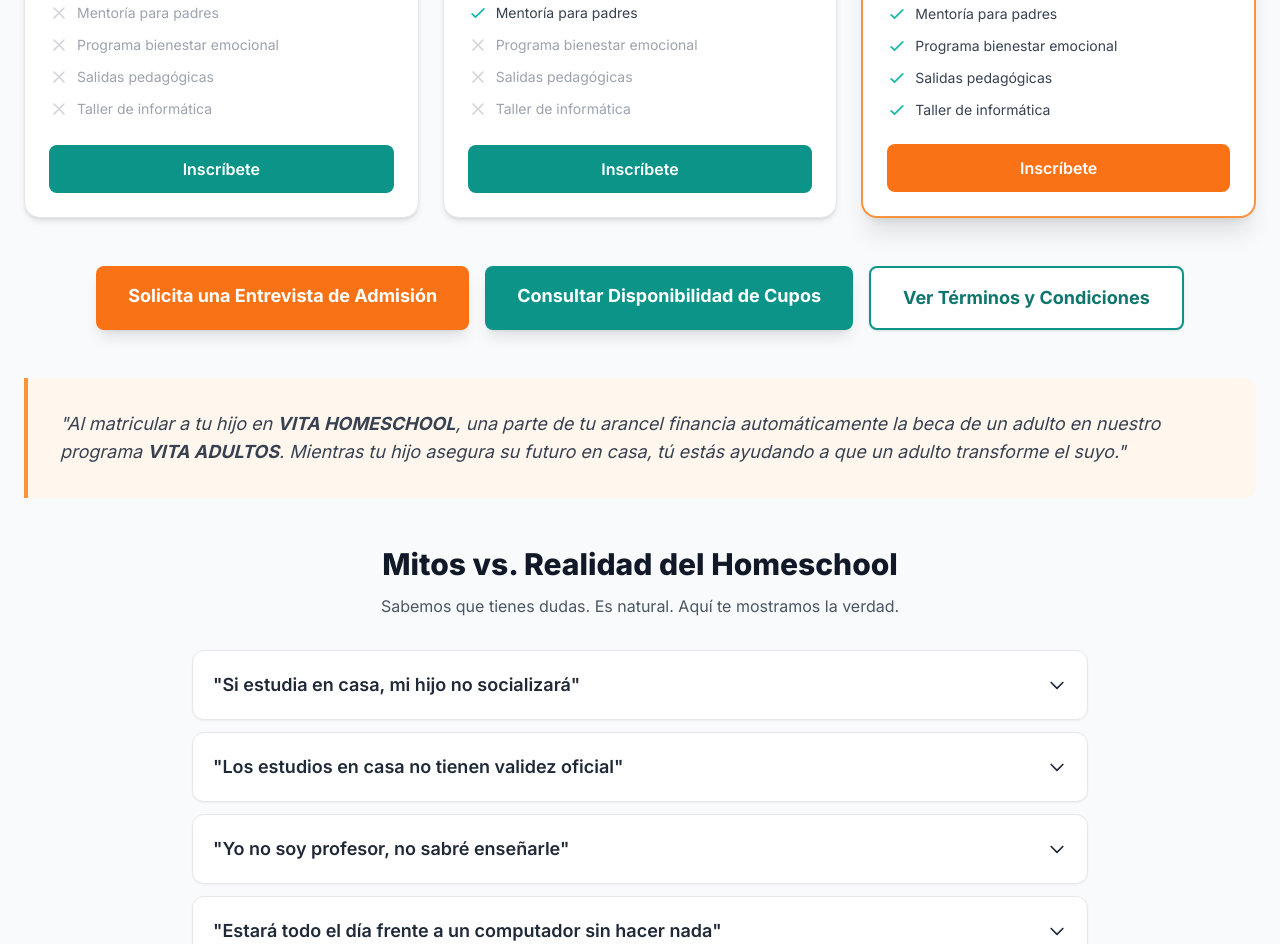
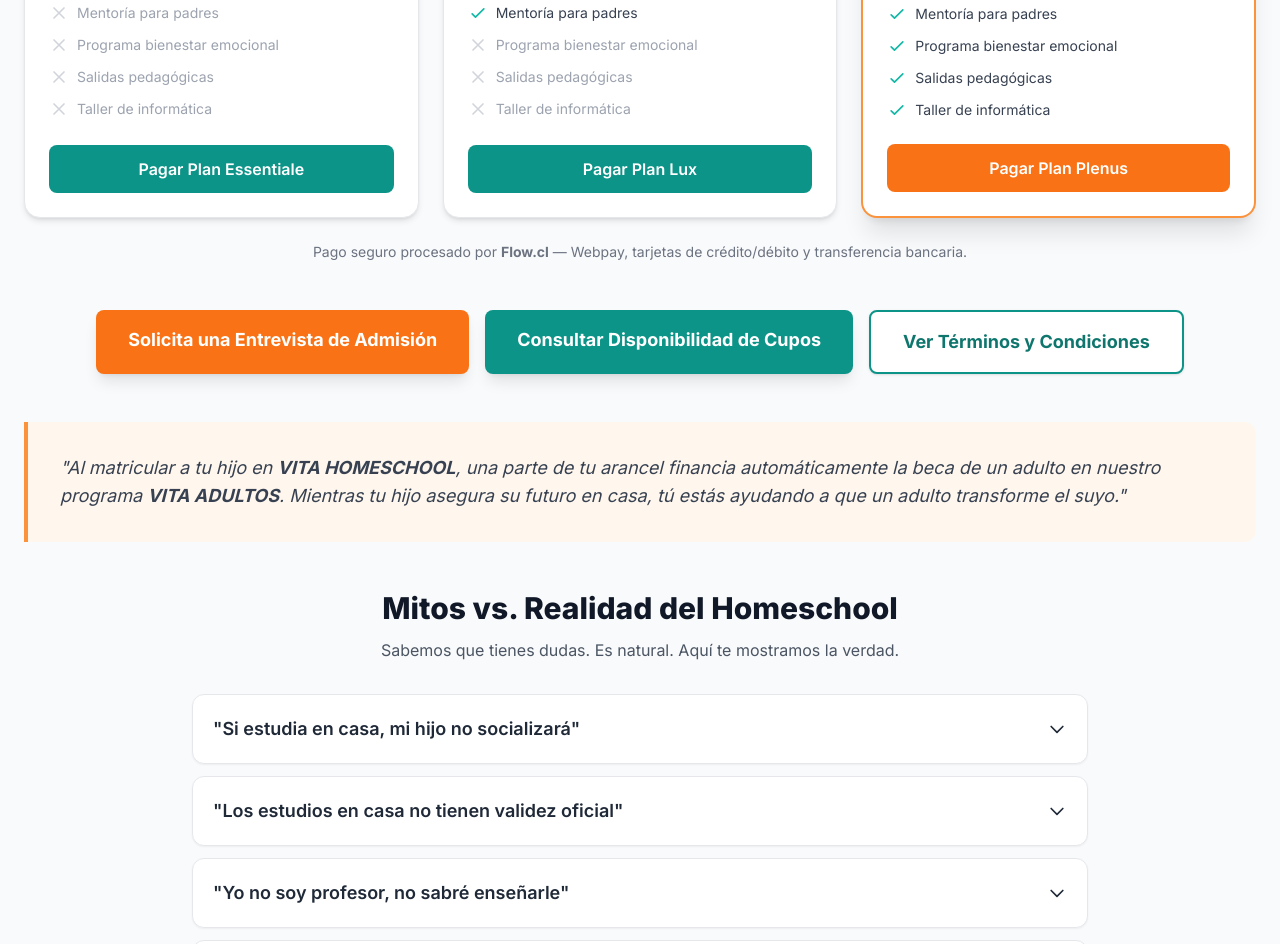
Before and after one commit to CrisYnz/vita-artes, a plain HTML site: page index.html in a window 1280 px wide. Shown: the part 3634-4578 px from the top of the page. Drawn offline with nearby package versions, Linux system fonts and the light colour scheme.

Commit message:
feat - flow buttons added, 3 planes de pago, dona aqui

```diff
--- a/index.html
+++ b/index.html
@@ -318,7 +318,7 @@
                                 <li class="flex items-center gap-2"><svg class="w-5 h-5 text-gray-300 flex-shrink-0" fill="none" stroke="currentColor" viewBox="0 0 24 24"><path stroke-linecap="round" stroke-linejoin="round" stroke-width="2" d="M6 18L18 6M6 6l12 12"/></svg><span class="text-gray-400">Salidas pedagógicas</span></li>
                                 <li class="flex items-center gap-2"><svg class="w-5 h-5 text-gray-300 flex-shrink-0" fill="none" stroke="currentColor" viewBox="0 0 24 24"><path stroke-linecap="round" stroke-linejoin="round" stroke-width="2" d="M6 18L18 6M6 6l12 12"/></svg><span class="text-gray-400">Taller de informática</span></li>
                             </ul>
-                            <a href="#contacto" class="block text-center bg-teal-600 text-white px-6 py-3 rounded-lg font-semibold hover:bg-teal-700 transition duration-300">Inscríbete</a>
+                            <a href="https://www.flow.cl/btn.php?token=gf29057f30884dd198a341802f1e0aabfbb1d083" target="_blank" rel="noopener" class="block text-center bg-teal-600 text-white px-6 py-3 rounded-lg font-semibold hover:bg-teal-700 transition duration-300">Pagar Plan Essentiale</a>
                         </div>
 
                         <!-- Plan Lux -->
@@ -340,7 +340,7 @@
                                 <li class="flex items-center gap-2"><svg class="w-5 h-5 text-gray-300 flex-shrink-0" fill="none" stroke="currentColor" viewBox="0 0 24 24"><path stroke-linecap="round" stroke-linejoin="round" stroke-width="2" d="M6 18L18 6M6 6l12 12"/></svg><span class="text-gray-400">Salidas pedagógicas</span></li>
                                 <li class="flex items-center gap-2"><svg class="w-5 h-5 text-gray-300 flex-shrink-0" fill="none" stroke="currentColor" viewBox="0 0 24 24"><path stroke-linecap="round" stroke-linejoin="round" stroke-width="2" d="M6 18L18 6M6 6l12 12"/></svg><span class="text-gray-400">Taller de informática</span></li>
                             </ul>
-                            <a href="#contacto" class="block text-center bg-teal-600 text-white px-6 py-3 rounded-lg font-semibold hover:bg-teal-700 transition duration-300">Inscríbete</a>
+                            <a href="https://www.flow.cl/btn.php?token=z7102c3198fe1f0c8acca6270447e088dbccd41d" target="_blank" rel="noopener" class="block text-center bg-teal-600 text-white px-6 py-3 rounded-lg font-semibold hover:bg-teal-700 transition duration-300">Pagar Plan Lux</a>
                         </div>
 
                         <!-- Plan Plenus (Destacado) -->
@@ -363,8 +363,13 @@
                                 <li class="flex items-center gap-2"><svg class="w-5 h-5 text-teal-500 flex-shrink-0" fill="none" stroke="currentColor" viewBox="0 0 24 24"><path stroke-linecap="round" stroke-linejoin="round" stroke-width="2" d="M5 13l4 4L19 7"/></svg><span class="text-gray-700">Salidas pedagógicas</span></li>
                                 <li class="flex items-center gap-2"><svg class="w-5 h-5 text-teal-500 flex-shrink-0" fill="none" stroke="currentColor" viewBox="0 0 24 24"><path stroke-linecap="round" stroke-linejoin="round" stroke-width="2" d="M5 13l4 4L19 7"/></svg><span class="text-gray-700">Taller de informática</span></li>
                             </ul>
-                            <a href="#contacto" class="block text-center bg-orange-500 text-white px-6 py-3 rounded-lg font-semibold hover:bg-orange-600 transition duration-300">Inscríbete</a>
+                            <a href="https://www.flow.cl/btn.php?token=ed52c4b225124cf208c44e3e61a9928d5cf0fc10" target="_blank" rel="noopener" class="block text-center bg-orange-500 text-white px-6 py-3 rounded-lg font-semibold hover:bg-orange-600 transition duration-300">Pagar Plan Plenus</a>
                         </div>
+                    </div>
+
+                    <!-- Nota de métodos de pago -->
+                    <div class="text-center mt-6">
+                        <p class="text-sm text-gray-500">Pago seguro procesado por <strong>Flow.cl</strong> — Webpay, tarjetas de crédito/débito y transferencia bancaria.</p>
                     </div>
                 </div>
 
@@ -589,7 +594,7 @@
                         </div>
                     </div>
                     <p class="text-xl font-semibold mb-8">No estás donando dinero; estás donando la posibilidad de que alguien diga:<br><em>"Yo pude. Yo terminé mi escuela."</em></p>
-                    <a href="#contacto" class="inline-block bg-white text-orange-500 px-10 py-4 rounded-lg font-bold text-lg hover:bg-orange-50 transition duration-300 shadow-lg">Dona Aquí</a>
+                    <a href="https://www.flow.cl/btn.php?token=xc5109a65cd698ff888d6534bc08927475d24f50" target="_blank" rel="noopener" class="inline-block bg-white text-orange-500 px-10 py-4 rounded-lg font-bold text-lg hover:bg-orange-50 transition duration-300 shadow-lg">Dona Aquí</a>
                 </div>
             </div>
         </section>
```
